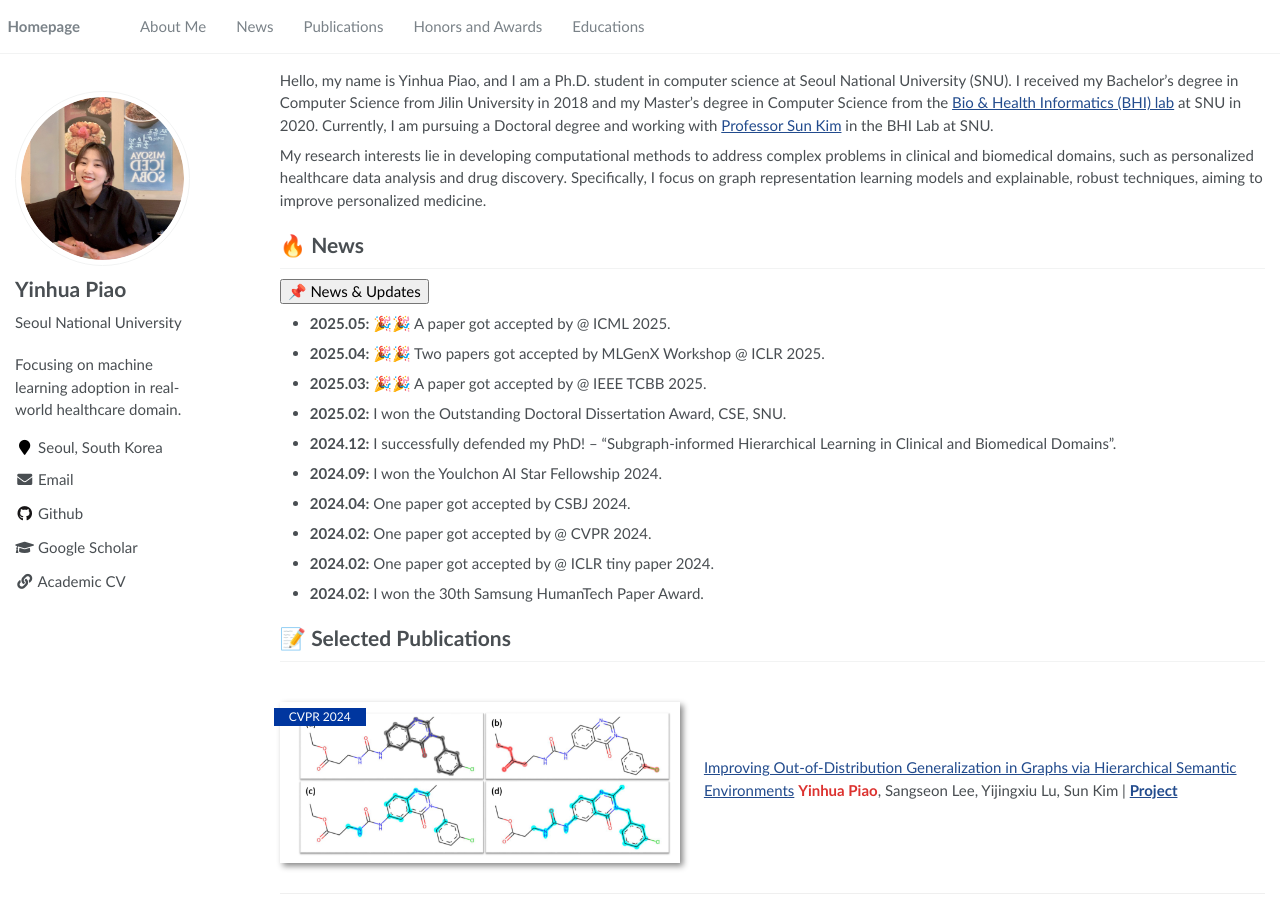
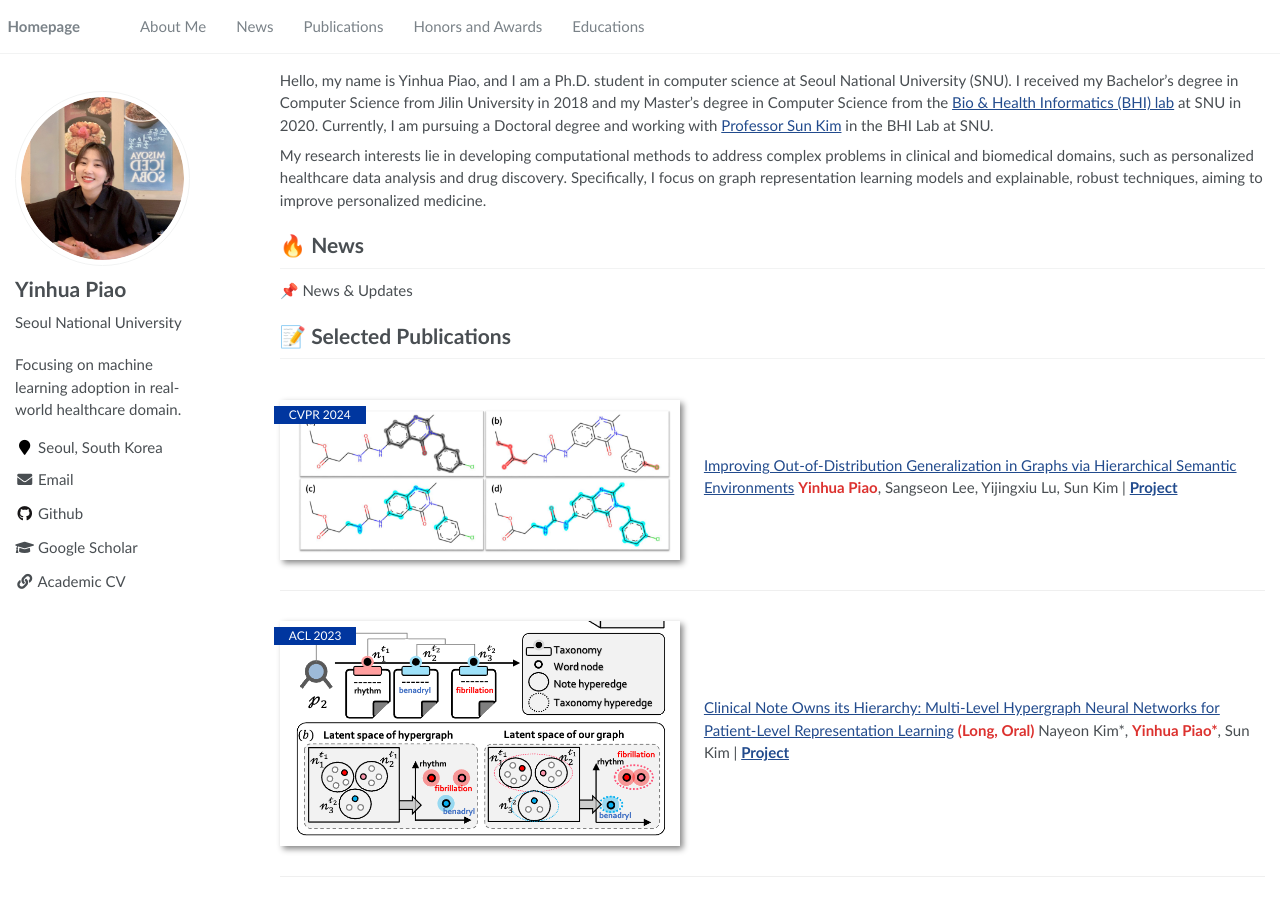
Before and after one commit to qkrdmsghk/qkrdmsghk.github.io, a Jekyll site: the page built from _pages/about.md, in a window 1280 px wide and 900 px high. Built offline with Jekyll 4.4.1, drawn with Linux system fonts in a browser that asks for light colours.

Commit message:
Update about.md

```diff
--- a/_pages/about.md
+++ b/_pages/about.md
@@ -19,8 +19,8 @@ My research interests lie in developing computational methods to address complex
 
 # 🔥 News
 <div class="news-box">
-  <button class="toggle-button" onclick="toggleNews()">📌 News & Updates</button>
-  <ul id="news-list" class="collapsed">
+  <div class="header">📌 News & Updates</div>
+  <ul class="content" style="display: none;">
     <li><strong>2025.05:</strong> 🎉🎉 A paper got accepted by @ ICML 2025.</li>
     <li><strong>2025.04:</strong> 🎉🎉 Two papers got accepted by MLGenX Workshop @ ICLR 2025.</li>
     <li><strong>2025.03:</strong> 🎉🎉 A paper got accepted by @ IEEE TCBB 2025.</li>
```
